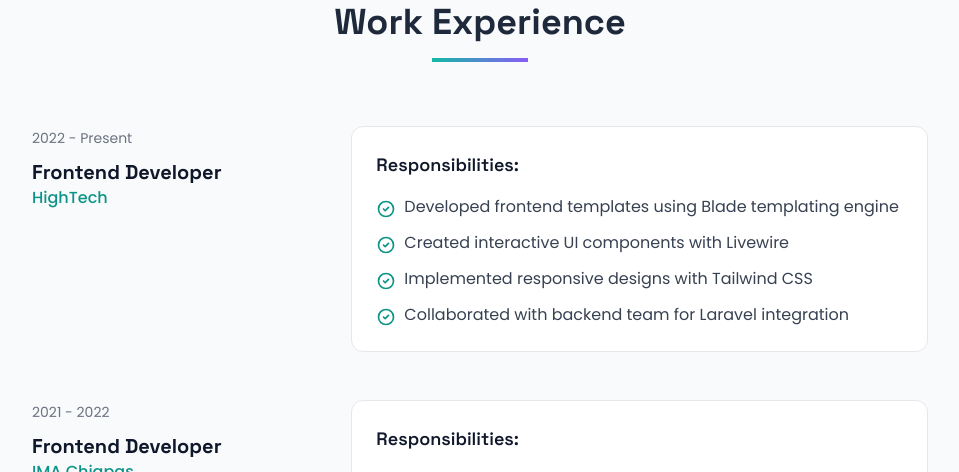
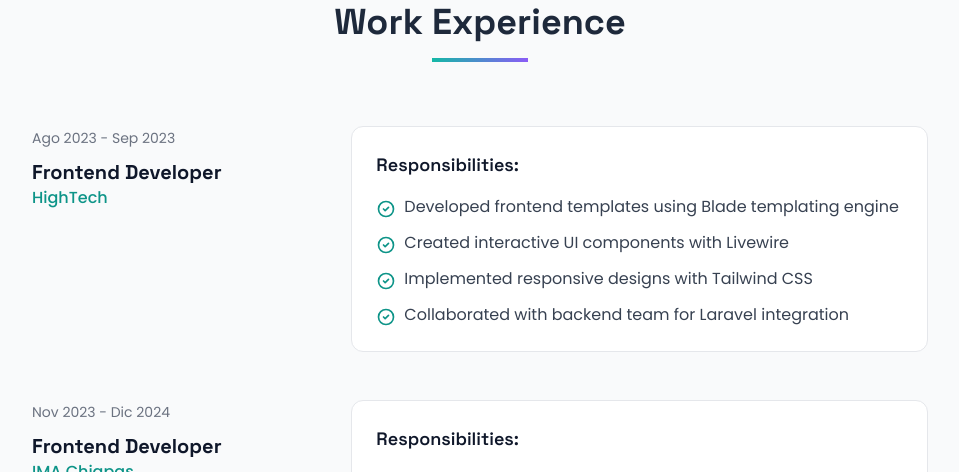
Before and after one commit to CarlosMaroRuiz/PortafolioOficial, a React (Vite) app: page / in a window 1280 px wide. Shown: the part 2580-3052 px from the top of the page, without its empty margins (160-1119 px from the left). Built offline with nearby package versions, Linux system fonts and the light colour scheme.

Commit message:
update date

```diff
--- a/src/components/sections/Experience.jsx
+++ b/src/components/sections/Experience.jsx
@@ -10,7 +10,7 @@ const Experience = () => {
 
   const experienceItems = [
     {
-      period: '2022 - Present',
+      period: 'Ago 2023 - Sep 2023',
       title: 'Frontend Developer',
       company: 'HighTech',
       responsibilities: [
@@ -21,7 +21,7 @@ const Experience = () => {
       ]
     },
     {
-      period: '2021 - 2022',
+      period: 'Nov 2023 - Dic 2024',
       title: 'Frontend Developer',
       company: 'IMA Chiapas',
       responsibilities: [
```
